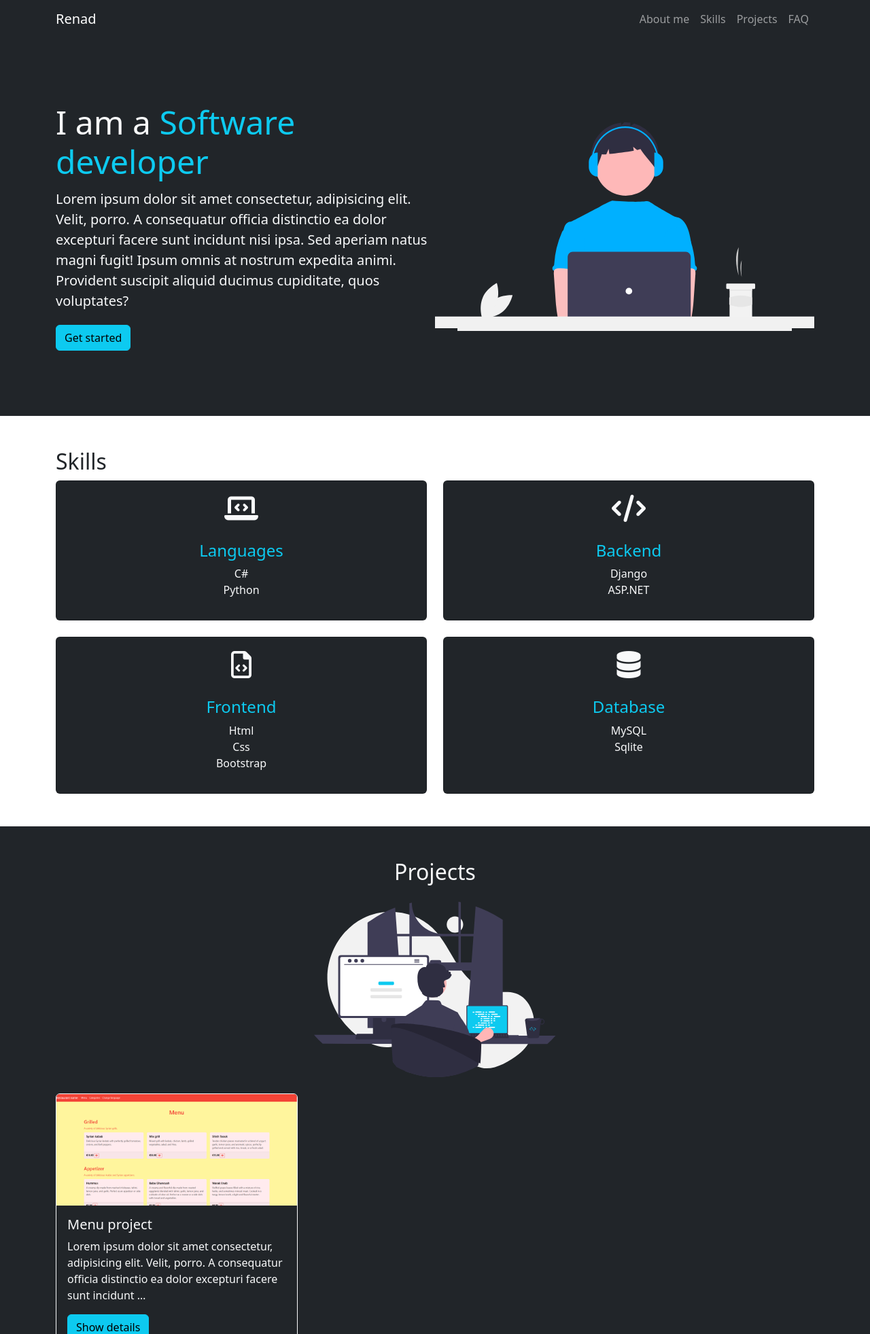
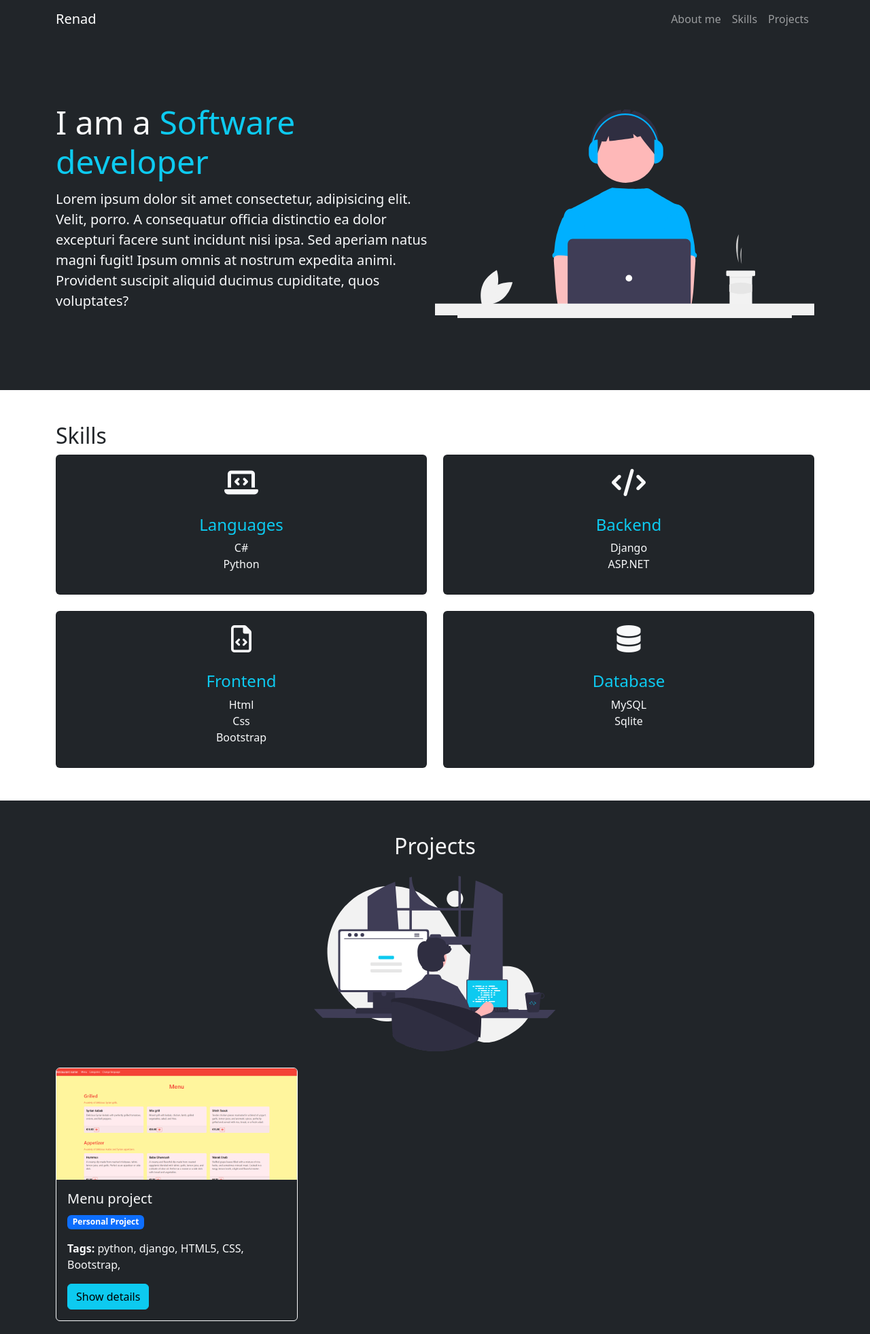
Before and after one commit to RenadSha/my_website, a Django app: page / in a window 1280 px wide. Shown: the top 1963 px of the page at 68% size. Run offline with Django 5.2, Linux system fonts and the light colour scheme; data comes from the database, SQL or seed files in the repository; both versions use the stored data as it was after the commit.

Commit message:
optimization project template.

```diff
--- a/templates/index.html
+++ b/templates/index.html
@@ -11,7 +11,7 @@
             <div class ="py-5">
                 <h1 class="display-5">I am  a  <span class="text-info">Software developer</span></h1>
                 <p class="py-1 lead">Lorem ipsum dolor sit amet consectetur, adipisicing elit. Velit, porro. A consequatur officia distinctio ea dolor excepturi facere sunt incidunt nisi ipsa. Sed aperiam natus magni fugit! Ipsum omnis at nostrum expedita animi. Provident suscipit aliquid ducimus cupiditate, quos voluptates?</p>
-                <button class="btn btn-info">Get started</button>
+
 
             </div>
             <img class=" d-sm-block img-fluid  w-50" src="{% static 'images/programmer.svg'%}" alt="">
@@ -100,7 +100,22 @@
                     <img src="{{ poster_image.image.url }}" class="card-img-top" alt="{{ project.name }}">
                     <div class="card-body">
                         <h5 class="card-title">{{ project.name }}</h5>
-                        <p class="card-text">{{ project.description|truncatewords:20 }}</p>
+
+                        <!-- Project Type -->
+                        <p class="card-text">
+                            <span class="badge bg-primary">{{ project.get_type_display }}</span>
+                        </p>
+
+                        <!-- Used Technology (Tags) -->
+                        {% if project.tags.all %}
+                        <p class="card-text">
+                            <strong>Tags:</strong>
+                            {% for tag in project.tags.all %}
+                                <span>{{ tag.name }},</span>
+                            {% endfor %}
+                        </p>
+                        {% endif %}
+
                         <a href="#" class="btn btn-info">Show details</a>
                     </div>
                 </div>
@@ -111,6 +126,7 @@
         </div>
     </div>
 </section>
+
 
 
 <!-- Contact -->
--- a/templates/navbar.html
+++ b/templates/navbar.html
@@ -14,7 +14,6 @@
             <li class="nav-item"><a href="#hero" class="nav-link">About me</a></li>
             <li class="nav-item"><a href="#features" class="nav-link">Skills</a></li>
             <li class="nav-item"><a href="#learn" class="nav-link">Projects</a></li>
-            <li class="nav-item"><a href="#faq" class="nav-link">FAQ</a></li>
            </ul>
         </div>
     </div>
```
Also changed, not shown: db.sqlite3, static/images/project_images/1.png (added), static/images/project_images/2.png (added).
